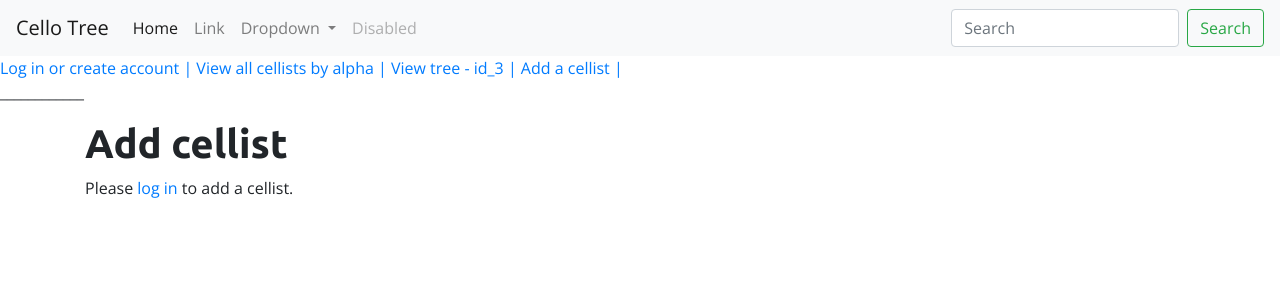
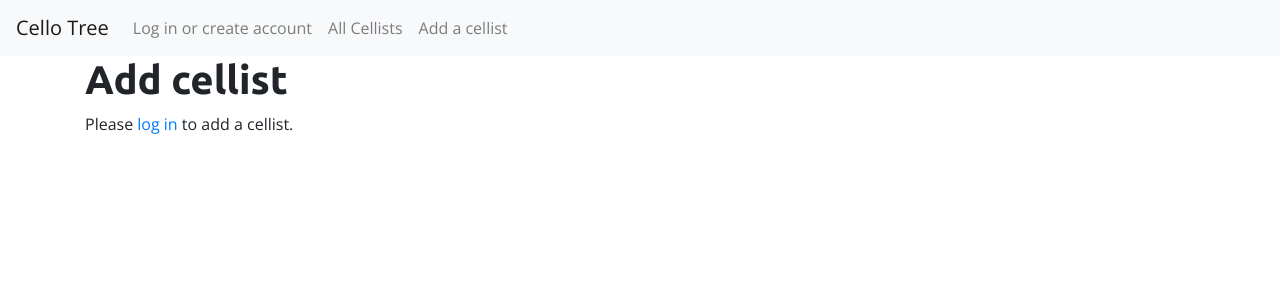
Before and after one commit to coriography/cello_tree, a Flask app: page /add_cellist in a window 1280 px wide. Shown: the top 300 px of the page. Run offline with Flask 2, Linux system fonts and the light colour scheme; some libraries are stand-ins or nearby versions.

Commit message:
updated navbar

```diff
--- a/templates/base.html
+++ b/templates/base.html
@@ -31,58 +31,37 @@
 <body>
     <nav class="navbar navbar-expand-lg navbar-light bg-light">
         <a class="navbar-brand" href="/">Cello Tree</a>
-        <button class="navbar-toggler" type="button" data-toggle="collapse" data-target="#navbarSupportedContent" aria-controls="navbarSupportedContent" aria-expanded="false" aria-label="Toggle navigation">
-          <span class="navbar-toggler-icon"></span>
-        </button>
+            <button class="navbar-toggler" type="button" data-toggle="collapse" data-target="#navbarSupportedContent" aria-controls="navbarSupportedContent" aria-expanded="false" aria-label="Toggle navigation">
+                <span class="navbar-toggler-icon"></span>
+            </button>
 
         <div class="collapse navbar-collapse" id="navbarSupportedContent">
           <ul class="navbar-nav mr-auto">
-            <li class="nav-item active">
-              <a class="nav-link" href="#">Home <span class="sr-only">(current)</span></a>
+            {% if 'user_id' in session %}
+                <li class="nav-item">
+                    <a id="nav_login_logout" class="nav-link" href="/api/logout">Log out {{session.username}}</a>
+                </li>
+            {% else %}
+                <li class="nav-item">
+                    <a id="nav_login_logout" class="nav-link" href="/">Log in or create account</a>
+                </li>
+            {% endif %}
+
+            <li class="nav-item">
+              <a class="nav-link" href="/all_cellists">All Cellists</a>
             </li>
             <li class="nav-item">
-              <a class="nav-link" href="#">Link</a>
-            </li>
-            <li class="nav-item dropdown">
-              <a class="nav-link dropdown-toggle" href="#" id="navbarDropdown" role="button" data-toggle="dropdown" aria-haspopup="true" aria-expanded="false">
-                Dropdown
-              </a>
-              <div class="dropdown-menu" aria-labelledby="navbarDropdown">
-                <a class="dropdown-item" href="#">Action</a>
-                <a class="dropdown-item" href="#">Another action</a>
-                <div class="dropdown-divider"></div>
-                <a class="dropdown-item" href="#">Something else here</a>
-              </div>
-            </li>
-            <li class="nav-item">
-              <a class="nav-link disabled" href="#" tabindex="-1" aria-disabled="true">Disabled</a>
+              <a class="nav-link" href="/add_cellist">Add a cellist</a>
             </li>
           </ul>
-          <form class="form-inline my-2 my-lg-0">
-            <input class="form-control mr-sm-2" type="search" placeholder="Search" aria-label="Search">
-            <button class="btn btn-outline-success my-2 my-sm-0" type="submit">Search</button>
-          </form>
         </div>
       </nav>
-
-    {% if 'user_id' in session %}
-        <a href="/api/logout" id="nav_login_logout">Log out {{session.username}} | </a>
-    {% else %}
-        <a href="/" id="nav_login_logout">Log in or create account | </a>
-    {% endif %}
-    <a href="/all_cellists">View all cellists by alpha | </a>
-    <a href="/tree/3">View tree - id_3 | </a>
-    <a href="/add_cellist">Add a cellist | </a>
-    <p>____________</p>
-
 
     <div class="container">
         {% block body %}
         <!-- see templates -->
         {% endblock %}
     </div>
-
-
 
     <script
         src="https://cdnjs.cloudflare.com/ajax/libs/popper.js/1.14.7/umd/popper.min.js"
```
